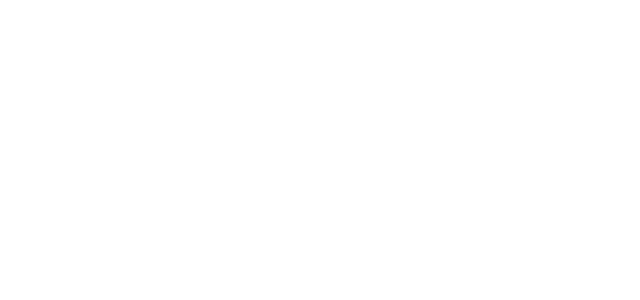
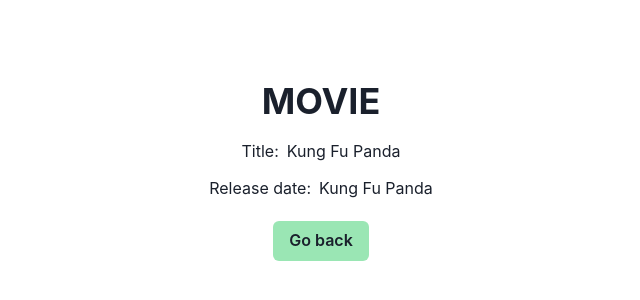
Before and after one commit to teniii/daw-project-frontend, a React (Create React App) app: page /movie/1 in a window 1280 px wide. Before the commit this address had no page. Shown: the part 240-540 px from the top of the page, without its empty margins (319-959 px from the left). Built offline with nearby package versions, Linux system fonts and the light colour scheme.

Commit message:
Add the movie page + mock api data

```diff
--- /dev/null
+++ b/src/api/mockApiCalls.ts
@@ -0,0 +1,39 @@
+import { MOVIES } from "../data/movies";
+import { PARTICIPANTS } from "../data/participants";
+import { USERS } from "../data/users";
+
+const MAX_DELAY = 500; //ms
+
+export const getMovie = async (movieId: number) => {
+  setTimeout(() => {}, Math.random() * MAX_DELAY);
+  return MOVIES.find((item) => item.id === movieId);
+};
+
+export const getMovies = async () => {
+  setTimeout(() => {}, Math.random() * MAX_DELAY);
+  return MOVIES;
+};
+
+export const getParticipant = async (movieId: number) => {
+  setTimeout(() => {
+    return PARTICIPANTS.find((item) => item.id === movieId);
+  }, Math.random() * MAX_DELAY);
+};
+
+export const getParticipants = async () => {
+  setTimeout(() => {
+    return PARTICIPANTS;
+  }, Math.random() * MAX_DELAY);
+};
+
+export const getUser = async (movieId: number) => {
+  setTimeout(() => {
+    return USERS.find((item) => item.id === movieId);
+  }, Math.random() * MAX_DELAY);
+};
+
+export const getUsers = async () => {
+  setTimeout(() => {
+    return USERS;
+  }, Math.random() * MAX_DELAY);
+};
--- /dev/null
+++ b/src/data/movies.ts
@@ -0,0 +1,38 @@
+export interface Movie {
+  id: number;
+  title: string;
+  releaseDate: Date;
+}
+
+export const MOVIES: Movie[] = [
+  {
+    id: 1,
+    title: "Kung Fu Panda",
+    releaseDate: new Date("12/24/2010"),
+  },
+  {
+    id: 2,
+    title: "X-Men",
+    releaseDate: new Date("05/11/2004"),
+  },
+  {
+    id: 3,
+    title: "Mr. and Ms. Smith",
+    releaseDate: new Date("08/05/2005"),
+  },
+  {
+    id: 4,
+    title: "Brother Bear",
+    releaseDate: new Date("11/01/2003"),
+  },
+  {
+    id: 5,
+    title: "Lucy",
+    releaseDate: new Date("29/04/2014"),
+  },
+  {
+    id: 6,
+    title: "Equalizer",
+    releaseDate: new Date("11/11/2011"),
+  },
+];
--- /dev/null
+++ b/src/data/participants.ts
@@ -0,0 +1,45 @@
+export interface Participant {
+  id: number;
+  name: string;
+  surname: string;
+  date_of_birth: Date;
+}
+
+export const PARTICIPANTS: Participant[] = [
+  {
+    id: 1,
+    name: "Steven",
+    surname: "Spielberg",
+    date_of_birth: new Date("04/24/1965"),
+  },
+  {
+    id: 2,
+    name: "Martin",
+    surname: "Scorsese",
+    date_of_birth: new Date("01/01/1957"),
+  },
+  {
+    id: 3,
+    name: "Christopher",
+    surname: "Nolan",
+    date_of_birth: new Date("01/10/1973"),
+  },
+  {
+    id: 4,
+    name: "Leonardo",
+    surname: "DiCaprio",
+    date_of_birth: new Date("07/23/1976"),
+  },
+  {
+    id: 5,
+    name: "Dwaine",
+    surname: "Johnson",
+    date_of_birth: new Date("09/14/1980"),
+  },
+  {
+    id: 6,
+    name: "Scarlett",
+    surname: "Johansson",
+    date_of_birth: new Date("22/11/1984"),
+  },
+];
--- /dev/null
+++ b/src/data/users.ts
@@ -0,0 +1,45 @@
+export type UserRole = "admin" | "user";
+
+export interface User {
+  id: number;
+  name: string;
+  surname: string;
+  username: string;
+  email: string;
+  role: UserRole;
+}
+
+export const USERS: User[] = [
+  {
+    id: 1,
+    name: "Steve",
+    surname: "Jobs",
+    username: "jsteve",
+    email: "js@apple.com",
+    role: "admin",
+  },
+  {
+    id: 2,
+    name: "Mark",
+    surname: "Zuckerberg",
+    username: "zmark",
+    email: "zm@facebook.com",
+    role: "user",
+  },
+  {
+    id: 3,
+    name: "Bill",
+    surname: "Gates",
+    username: "GBill",
+    email: "gb@microsoft.com",
+    role: "admin",
+  },
+  {
+    id: 4,
+    name: "Jeff",
+    surname: "Bezos",
+    username: "BJeff",
+    email: "bj@amazon.com",
+    role: "user",
+  },
+];
--- a/src/index.tsx
+++ b/src/index.tsx
@@ -11,6 +11,8 @@
 import { ChakraProvider } from "@chakra-ui/react";
 import LoginPage from "./routes/login";
 import RegisterPage from "./routes/register";
+import SignInPage from "./routes/sign-in";
+import MoviePage from "./routes/movie";
 
 ReactDOM.render(
   <BrowserRouter>
@@ -22,7 +24,12 @@
             <Route path="route1" element={<Route1 />} />
             <Route path="route2" element={<Route2 />} />
             <Route path="login" element={<LoginPage />} />
+            <Route path="sign-in" element={<SignInPage />} />
             <Route path="register" element={<RegisterPage />} />
+            <Route
+              path={`movie/:movieId`}
+              element={<MoviePage movieId={1} />}
+            />
           </Routes>
         </Provider>
       </React.StrictMode>
--- /dev/null
+++ b/src/routes/movie.tsx
@@ -0,0 +1,109 @@
+import React, { useState, useEffect } from "react";
+import { Flex, Text } from "@chakra-ui/layout";
+import { Link as RouterLink } from "react-router-dom";
+import { Input } from "@chakra-ui/input";
+import { Button } from "@chakra-ui/button";
+import { Heading } from "@chakra-ui/react";
+import MyBox from "../components/MyBox";
+import { Movie } from "../data/movies";
+import { getMovie, getMovies } from "../api/mockApiCalls";
+
+interface MoviePageProps {
+  movieId?: number;
+}
+
+const MoviePage: React.FC<MoviePageProps> = ({ movieId }) => {
+  const [movies, setMovies] = useState<Movie[]>();
+  const [error, setError] = useState(false);
+
+  useEffect(() => {
+    movieId
+      ? getMovie(movieId)
+          .then((result) => {
+            if (result) {
+              setMovies([result]);
+            } else {
+              setError(true);
+            }
+          })
+          .catch((err) =>
+            console.log(" != Error while fetching the movie: ", err)
+          )
+      : getMovies()
+          .then((result) => setMovies(result))
+          .catch((err) =>
+            console.log(" != Error while fetching the movies: ", err)
+          );
+  }, [movieId]);
+
+  if (error) {
+    return (
+      <MyBox alignItems="center" justifyContent="center">
+        <Heading> Something went wrong </Heading>
+      </MyBox>
+    );
+  }
+
+  if (movies?.length === 0) {
+    return (
+      <MyBox alignItems="center" justifyContent="center">
+        <Heading> 404 Not found </Heading>
+      </MyBox>
+    );
+  }
+
+  const renderMovie = (movie: Movie) => (
+    <Flex
+      direction="column"
+      //   minWidth="25rem"
+      alignSelf="center"
+      alignItems="center"
+      key={movie.id + "-" + movie.title}
+    >
+      <Heading alignSelf="center" marginBottom="1rem">
+        MOVIE
+      </Heading>
+      <Flex>
+        <Text alignSelf="start" marginRight="0.5rem">
+          Title:
+        </Text>
+
+        <Text
+          marginBottom="0.8rem"
+          placeholder="First Name"
+          children={movie.title}
+        />
+      </Flex>
+      <Flex>
+        <Text alignSelf="start" marginRight="0.5rem">
+          Release date:
+        </Text>
+        <Text
+          marginBottom="0.8rem"
+          placeholder="First Name"
+          children={movie.title}
+        />
+      </Flex>
+      <RouterLink to={"/"}>
+        <Button
+          marginY="0.5rem"
+          width="30%"
+          minWidth="6rem"
+          value="Register"
+          bg="green.200"
+          alignSelf="center"
+        >
+          Go back
+        </Button>
+      </RouterLink>
+    </Flex>
+  );
+
+  return (
+    <MyBox alignSelf="center" height="100vh" padding="25%">
+      {movies?.map((movie) => renderMovie(movie))}
+    </MyBox>
+  );
+};
+
+export default MoviePage;
--- /dev/null
+++ b/src/routes/sign-in.tsx
@@ -0,0 +1,121 @@
+/* eslint-disable no-unreachable */
+import React, { useState } from "react";
+import { Flex, Heading, Link, Text } from "@chakra-ui/layout";
+import { Link as RouterLink } from "react-router-dom";
+import { Input } from "@chakra-ui/input";
+import { Button } from "@chakra-ui/button";
+import MyBox from "../components/MyBox";
+import { login } from "../api/apiCalls";
+import { useDispatch } from "react-redux";
+import { reduxLogin } from "../store/authSlice";
+import { useNavigate } from "react-router-dom";
+import NavigationBar from "../components/NavigationBar";
+
+interface SignInPageProps {}
+
+const SignInPage: React.FC<SignInPageProps> = () => {
+  const [username, setUsername] = useState<string | null>();
+  const [password, setPassword] = useState<string | null>();
+
+  const dispatch = useDispatch();
+  const navigate = useNavigate();
+
+  console.log(" == IN THE LOGIN PAGE");
+
+  const onLoginPress = () => {
+    console.log(" == IN THE LOGIN BUTTON FCT: ", username, password);
+
+    if (!username || !password) return;
+
+    // fetch("https://localhost:5001/api/movie/")
+    //   // fetch("https://api.npms.io/v2/search?q=react")
+    //   .then((resp) => console.log("The response: ", resp))
+    //   .catch((err) => console.log(" == ce cacat mai ai acum> ?", err));
+
+    // return;
+
+    login(username ?? "", password ?? "")
+      .then((token) => {
+        dispatch(reduxLogin(token));
+        console.log(" === Token: ", token);
+      })
+      .then(() => navigate("/route1"))
+      .catch((e) => console.log(" == Error while logging in: ", e));
+  };
+
+  return (
+    <MyBox padding="4rem" height="100vh">
+      <NavigationBar />
+      <MyBox alignItems="center" justifyContent="center" marginTop="10rem">
+        <Flex
+          direction="column"
+          width="min-content"
+          minWidth="25rem"
+          // alignSelf="center"
+          justifyContent="flex-start"
+          alignItems="center"
+        >
+          <Heading alignSelf="center" marginBottom="1rem">
+            LOGIN
+          </Heading>
+          {/* <MyBox> */}
+          <Text alignSelf="start" marginLeft="0.5rem">
+            Username
+          </Text>
+          <Input
+            placeholder="Username"
+            onChange={(val) => {
+              setUsername(val.target.value);
+              console.log(" === value: ", val.target.value);
+            }}
+          />
+          <Text alignSelf="start" marginLeft="0.5rem">
+            Password
+          </Text>
+          <Input
+            onChange={(val) => setPassword(val.target.value)}
+            type="password"
+            placeholder="Password"
+          />
+          {/* </MyBox> */}
+          <Flex
+            alignItems="center"
+            justifyContent="space-between"
+            marginY="0.5rem"
+            width="50%"
+          >
+            {/* <RouterLink to={"/route1"}> */}
+            {/* <button onClick={onLoginPress}>Login</button> */}
+            <Button
+              width="30%"
+              minWidth="5rem"
+              value="Login"
+              bg="green.400"
+              onClick={onLoginPress}
+            >
+              Login
+            </Button>
+            {/* </RouterLink> */}
+            <RouterLink to={"/register"} style={{ width: "min-content" }}>
+              <Button
+                width="30%"
+                minWidth="6rem"
+                value="Register"
+                bg="orange.200"
+              >
+                Register
+              </Button>
+            </RouterLink>
+          </Flex>
+          {/* <RouterLink to={"/register"}> */}
+          <Link href={"/register"}>
+            <Text minWidth="5rem">Forgot Password?</Text>
+          </Link>
+          {/* </RouterLink> */}
+        </Flex>
+      </MyBox>
+    </MyBox>
+  );
+};
+
+export default SignInPage;
```
